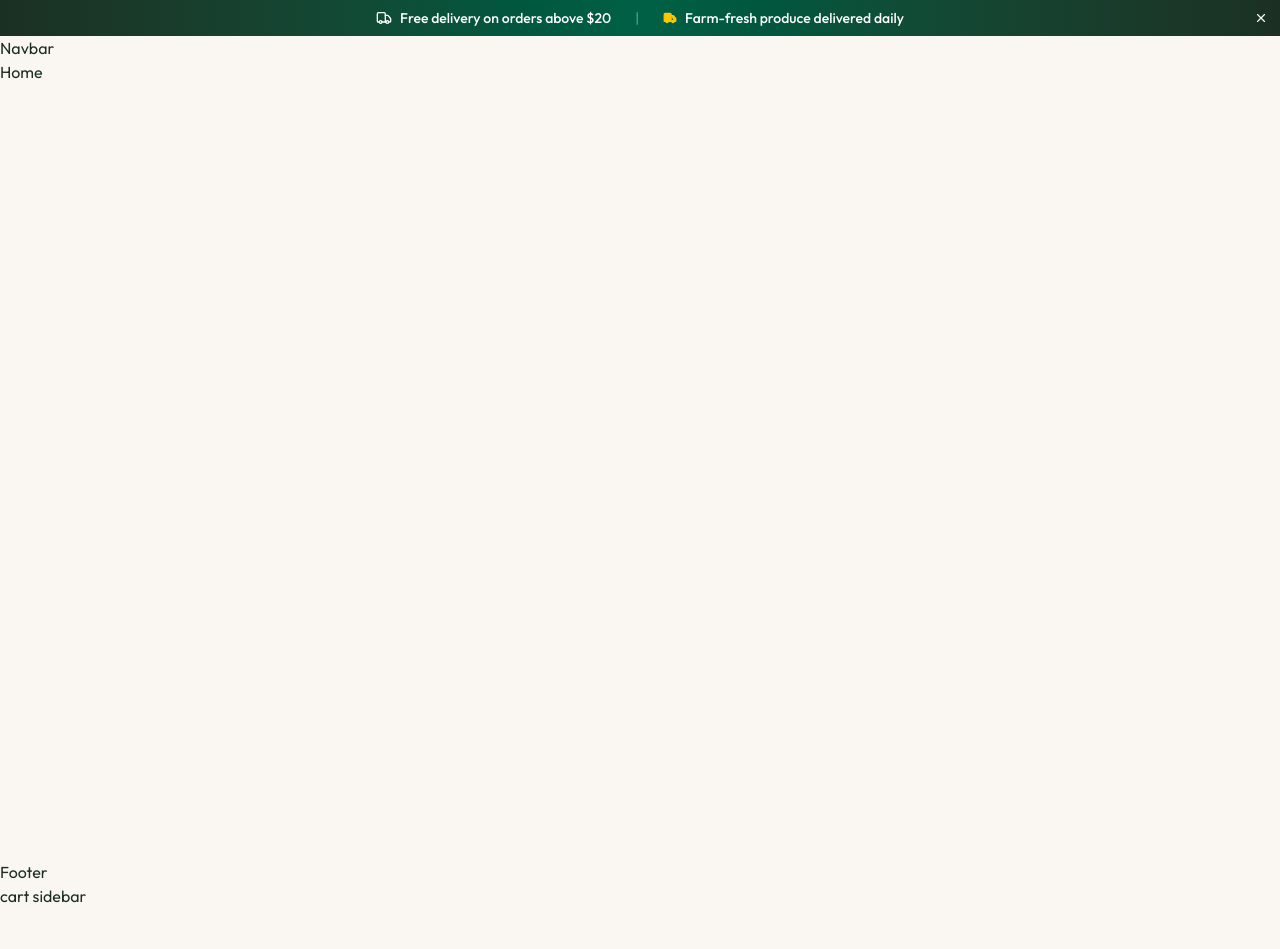
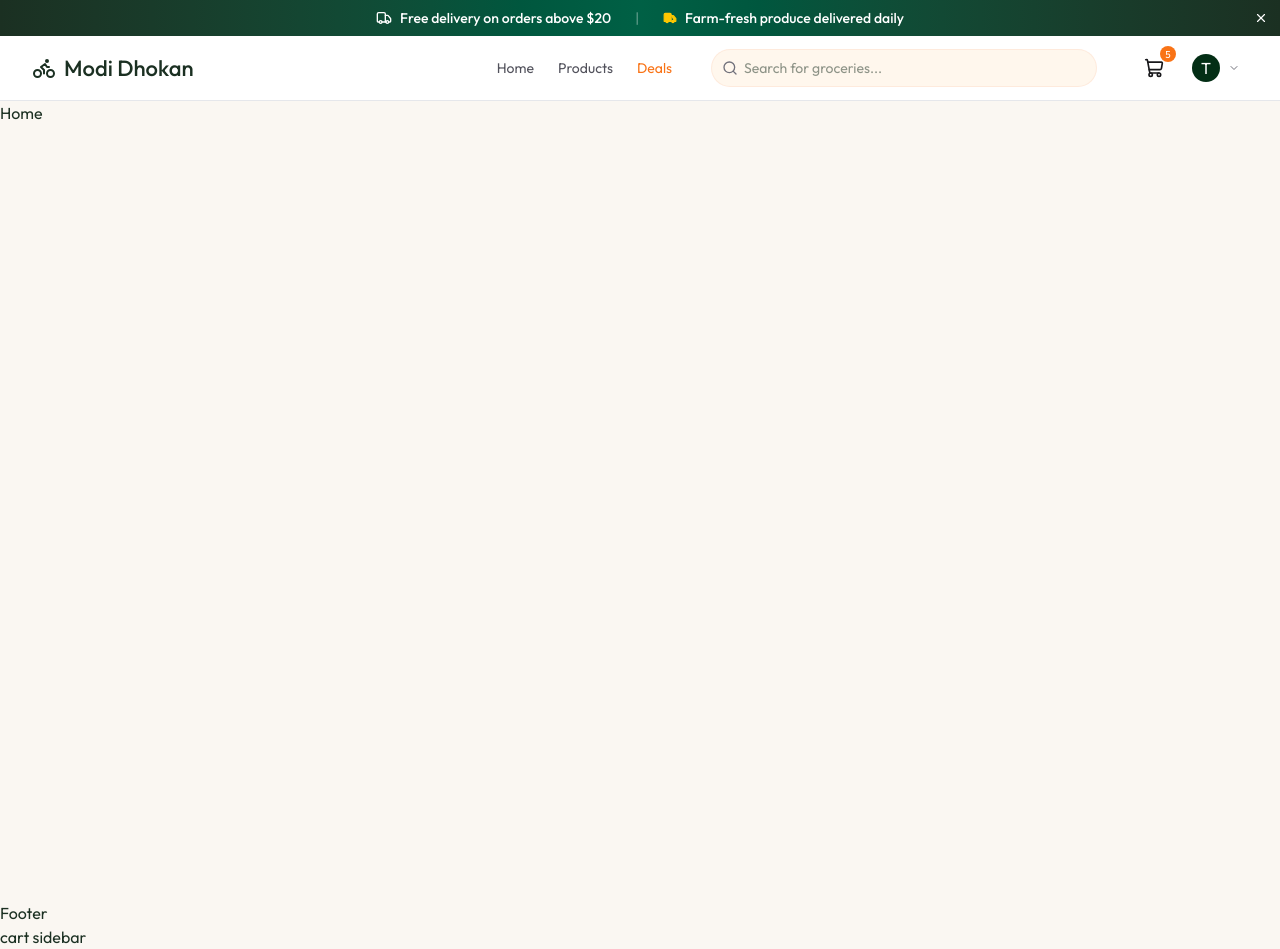
Before and after one commit to tomalhossencse/modi-dhokan, a React (Vite) app: page / in a window 1280 px wide. Before the commit the page ends 908 px from the top, so only its background shows below. Built offline with nearby package versions, Linux system fonts and the light colour scheme.

Commit message:
navbar added with dropdown

```diff
--- /dev/null
+++ b/src/components/Navbar.tsx
@@ -0,0 +1,198 @@
+import {
+  ArrowUpRightIcon,
+  BikeIcon,
+  ChevronDownIcon,
+  LogOutIcon,
+  MapPinIcon,
+  MenuIcon,
+  PackageIcon,
+  SearchIcon,
+  ShieldIcon,
+  ShoppingCartIcon,
+  UserIcon,
+  XIcon,
+} from "lucide-react";
+import { useState } from "react";
+import { Link, useNavigate } from "react-router-dom";
+
+const Navbar = () => {
+  const user: any = {
+    name: "Tomal Hossen",
+    email: "tomal@gmail.com",
+    isAdmin: true,
+  };
+
+  const { cartCount, setIsCartOpen } = {
+    cartCount: 5,
+    setIsCartOpen: (_data: any) => {},
+  };
+
+  const [searchQuery, setSearchQuery] = useState("");
+  const [userMenuOpen, setUserMenuOpen] = useState(false);
+  const navigate = useNavigate();
+
+  return (
+    <nav className="bg-white sticky top-0 z-50 border-b border-app-border">
+      <div className="max-w-7xl mx-auto px-4 sm:px-6 lg:px-8 flex items-center  justify-between h-16 gap-4">
+        {/* logo */}
+        <Link
+          to="/"
+          className="flex items-center gap-2 text-[22px] font-medium shrink-0"
+        >
+          <BikeIcon size={24} /> Modi Dhokan
+        </Link>
+
+        <div className="w-full flex items-center justify-end gap-4 lg:gap-10">
+          {/* NavLinks - Desktop */}
+          <div className="hidden md:flex items-center gap-6 text-sm text-zinc-600">
+            <Link to="/">Home</Link>
+            <Link to="/products">Products</Link>
+            <Link to="/deals" className="text-app-orange">
+              Deals
+            </Link>
+          </div>
+          {/* search */}
+          <form className="hidden sm:flex flex-1 max-w-sm text-xs sm:text-sm">
+            <div className="relative w-full">
+              <SearchIcon className="absolute left-2.5 top-1/2 -translate-y-1/2 size-4 text-zinc-500" />
+              <input
+                type="text"
+                placeholder="Search for groceries..."
+                value={searchQuery}
+                onChange={(e) => setSearchQuery(e.target.value)}
+                className="w-full pl-8 p-2 bg-orange-50 rounded-full ring ring-app-orange/15 focus:ring-app-orange/30"
+              />
+            </div>
+          </form>
+
+          {/* right Actions */}
+
+          <div className="flex items-center gap-3">
+            {/* cart */}
+            <button
+              className="relative p-2 rounded-xl"
+              onClick={() => setIsCartOpen(true)}
+            >
+              <ShoppingCartIcon className="size-5 text-zinc-900" />
+              {cartCount > 0 && (
+                <span className="absolute -top-1 -right-1 size-4 bg-app-orange text-white text-[10px] rounded-full flex-center">
+                  {cartCount}
+                </span>
+              )}
+            </button>
+
+            {/* user */}
+            <div className="relative">
+              {user ? (
+                <button
+                  onClick={() => setUserMenuOpen(!userMenuOpen)}
+                  className="flex items-center gap-2 p-2"
+                >
+                  <div className="size-7 rounded-full bg-green-950 text-white flex-center">
+                    {user.name.charAt(0).toUpperCase()}
+                  </div>
+                  <ChevronDownIcon className="size-3 text-zinc-500" />
+                </button>
+              ) : (
+                <div className="flex-center gap-2">
+                  <Link
+                    to="/login"
+                    className="hidden md:flex items-center gap-2 px-4 py-2 text-sm font-medium text-white bg-green-950 rounded-full hover:bg-green-950 transition-colors"
+                  >
+                    <UserIcon size={16} />
+                    Sign in
+                  </Link>
+                  {userMenuOpen ? (
+                    <XIcon
+                      className="md:hidden"
+                      onClick={() => setUserMenuOpen(!userMenuOpen)}
+                    />
+                  ) : (
+                    <MenuIcon
+                      className="md:hidden"
+                      onClick={() => setUserMenuOpen(!userMenuOpen)}
+                    />
+                  )}
+                </div>
+              )}
+
+              {userMenuOpen && (
+                <>
+                  <div
+                    className="fixed inset-0 z-40"
+                    onClick={() => setUserMenuOpen(false)}
+                  />
+                  <div className="absolute right-0 mt-2.5 w-56 bg-white rounded-xl shadow-lg border border-app-border py-2 z-50 animate-fade-in">
+                    {user && (
+                      <div className="px-4 py-2 border-b border-app-border">
+                        <p className="text-sm font-medium text-zinc-900">
+                          {user?.name}
+                        </p>
+                        <p className="text-xs text-zinc-500">{user?.email}</p>
+                      </div>
+                    )}
+
+                    <div onClick={() => setUserMenuOpen(false)}>
+                      {!user && (
+                        <Link to="/login" className="dropdown-link">
+                          <UserIcon size={16} />
+                          Sign In
+                        </Link>
+                      )}
+
+                      {user && (
+                        <Link to="/orders" className="dropdown-link">
+                          <PackageIcon size={16} />
+                          My Orders
+                        </Link>
+                      )}
+
+                      {user && (
+                        <Link to="/address" className="dropdown-link">
+                          <MapPinIcon size={16} />
+                          Address
+                        </Link>
+                      )}
+
+                      <Link to="/products" className="dropdown-link md:hidden">
+                        <ArrowUpRightIcon size={16} />
+                        Products
+                      </Link>
+
+                      <Link to="/deals" className="dropdown-link md:hidden">
+                        <ArrowUpRightIcon size={16} />
+                        Deals
+                      </Link>
+
+                      {user?.isAdmin && (
+                        <Link to="/admin/products" className="dropdown-link">
+                          <ShieldIcon
+                            className="text-app-orange-dark"
+                            size={16}
+                          />
+                          <span className="text-app-orange-dark">
+                            Admin Panel
+                          </span>
+                        </Link>
+                      )}
+
+                      {user && (
+                        <div className="border-t border-app-border pt-1">
+                          <button className="flex items-center gap-3 px-4 py-2.5 text-sm text-app-error hover:bg-red-50 w-full transition-colors">
+                            <LogOutIcon size={16} /> logout
+                          </button>
+                        </div>
+                      )}
+                    </div>
+                  </div>
+                </>
+              )}
+            </div>
+          </div>
+        </div>
+      </div>
+    </nav>
+  );
+};
+
+export default Navbar;
--- a/src/pages/AppLayout.tsx
+++ b/src/pages/AppLayout.tsx
@@ -1,11 +1,12 @@
 import { Outlet } from "react-router";
 import Banner from "../components/Banner";
+import Navbar from "../components/Navbar";
 
 const AppLayout = () => {
   return (
     <>
       <Banner />
-      <p>Navbar</p>
+      <Navbar />
       <main className="min-h-screen">
         <Outlet />
       </main>
```
